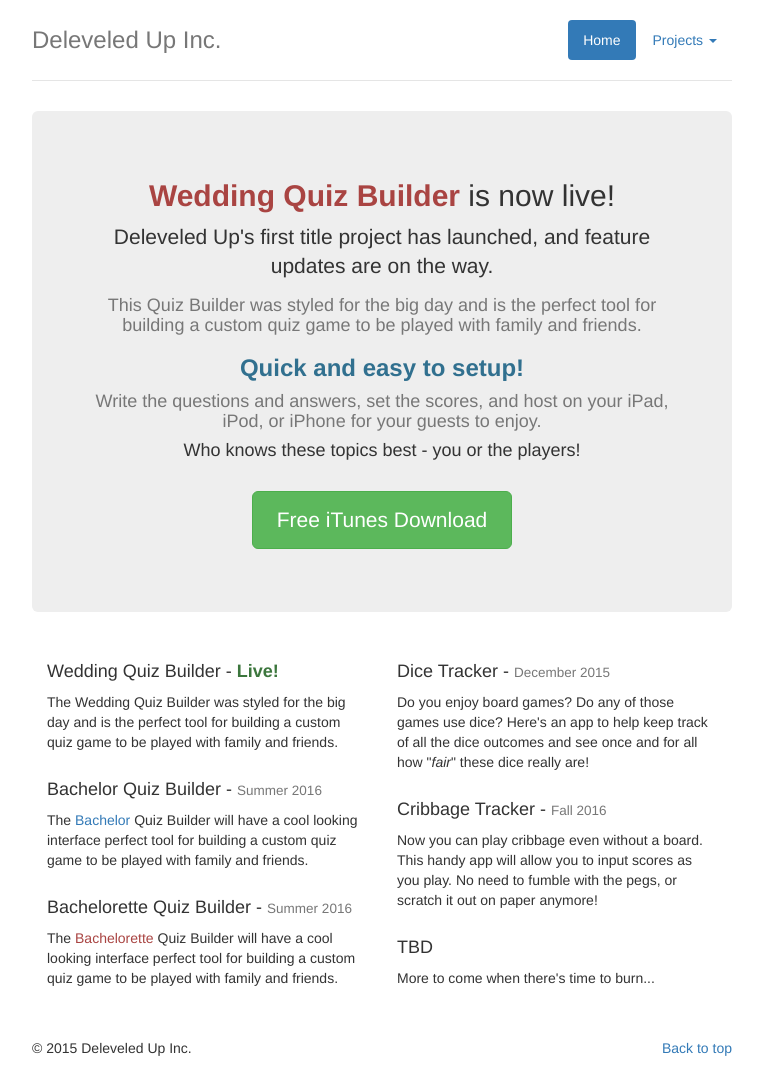
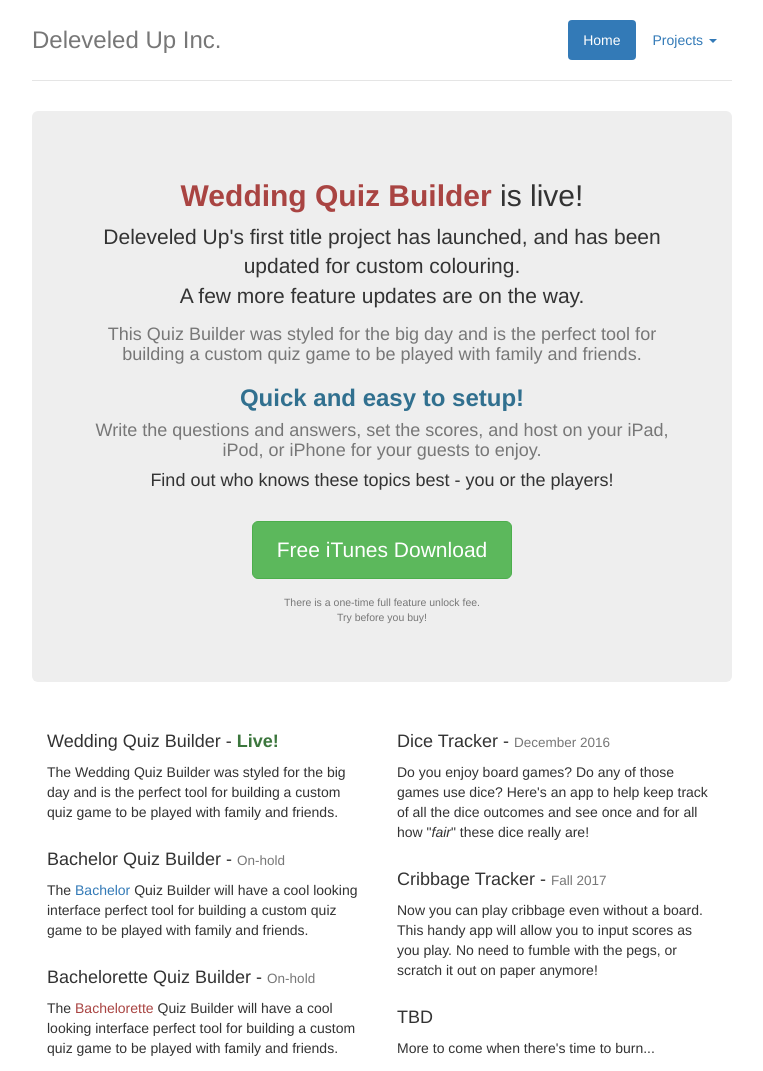
Before and after one commit to DeleveledUp/deleveledup.github.io, a plain HTML site: page index.html in a window 1280 px wide. Shown: the top 1071 px of the page, without its empty margins (258-1021 px from the left). Drawn offline with nearby package versions, Linux system fonts and the light colour scheme.

Commit message:
Updated main page as of summer 2016.

```diff
--- a/index.html
+++ b/index.html
@@ -57,14 +57,15 @@
       </div>
 
       <div class="jumbotron">
-        <h2><strong class="text-danger">Wedding Quiz Builder</strong> is now live!</h2>
-        <p class="lead">Deleveled Up's first title project has launched, and feature updates are on the way.</p>
-        <h4 class="text-muted">This Quiz Builder was styled for the big day and is the perfect tool for building a custom quiz game to be played with family and friends. </h4>
+        <h2><strong class="text-danger">Wedding Quiz Builder</strong> is live!</h2>
+        <p class="lead">Deleveled Up's first title project has launched, and has been updated for custom colouring.<br>A few more feature updates are on the way.</p>
+        <h4 class="text-muted">This Quiz Builder was styled for the big day and is the perfect tool for building a custom quiz game to be played with family and friends.</h4>
         <h3><strong class="text-info">Quick and easy to setup!</strong></h3>
         <h4 class="text-muted">Write the questions and answers, set the scores, and host on your iPad, iPod, or iPhone for your guests to enjoy.</h4>
-        <h4>Who knows these topics best - you or the players!</h4>
+        <h4>Find out who knows these topics best - you or the players!</h4>
         <br>
         <p><a class="btn btn-lg btn-success" target="_blank" href="https://itunes.apple.com/ca/app/wedding-quiz-builder/id999970022?mt=8" role="button">Free iTunes Download</a></p>
+        <h5><small>There is a one-time full feature unlock fee.<br>Try before you buy!</small></h5>
       </div>
 
       <div class="row marketing">
@@ -72,18 +73,18 @@
           <h4 id="weddingQB">Wedding Quiz Builder - <strong class="text-success">Live!</strong></h4>
           <p>The Wedding Quiz Builder was styled for the big day and is the perfect tool for building a custom quiz game to be played with family and friends.</p>
 
-          <h4 id="bachelorQB">Bachelor Quiz Builder - <span class="small">Summer 2016</span></h4>
+          <h4 id="bachelorQB">Bachelor Quiz Builder - <span class="small">On-hold</span></h4>
           <p>The <span class="text-primary">Bachelor</span> Quiz Builder will have a cool looking interface perfect tool for building a custom quiz game to be played with family and friends.</p>
 
-          <h4 id="bacheloretteQB">Bachelorette Quiz Builder - <span class="small">Summer 2016</span></h4>
+          <h4 id="bacheloretteQB">Bachelorette Quiz Builder - <span class="small">On-hold</span></h4>
           <p>The <span class="text-danger">Bachelorette</span> Quiz Builder will have a cool looking interface perfect tool for building a custom quiz game to be played with family and friends.</p>
         </div>
 
         <div class="col-lg-6">
-          <h4>Dice Tracker - <span class="small">December 2015</span></h4>
+          <h4>Dice Tracker - <span class="small">December 2016</span></h4>
           <p>Do you enjoy board games? Do any of those games use dice? Here's an app to help keep track of all the dice outcomes and see once and for all how "<em>fair</em>" these dice really are!</p>
 
-          <h4>Cribbage Tracker - <span class="small">Fall 2016</span></h4>
+          <h4>Cribbage Tracker - <span class="small">Fall 2017</span></h4>
           <p>Now you can play cribbage even without a board. This handy app will allow you to input scores as you play. No need to fumble with the pegs, or scratch it out on paper anymore!</p>
 
           <h4>TBD</h4>
```
